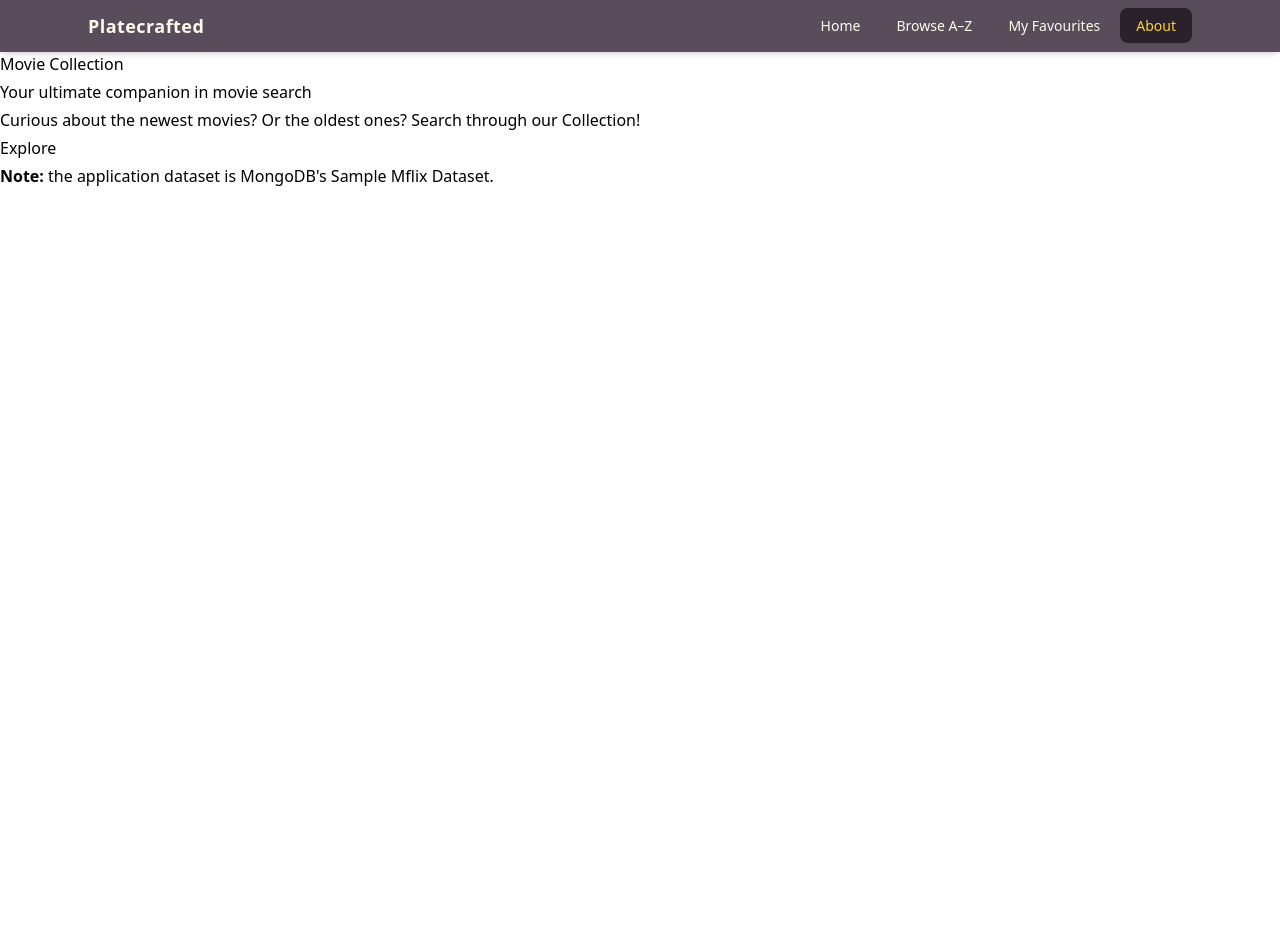
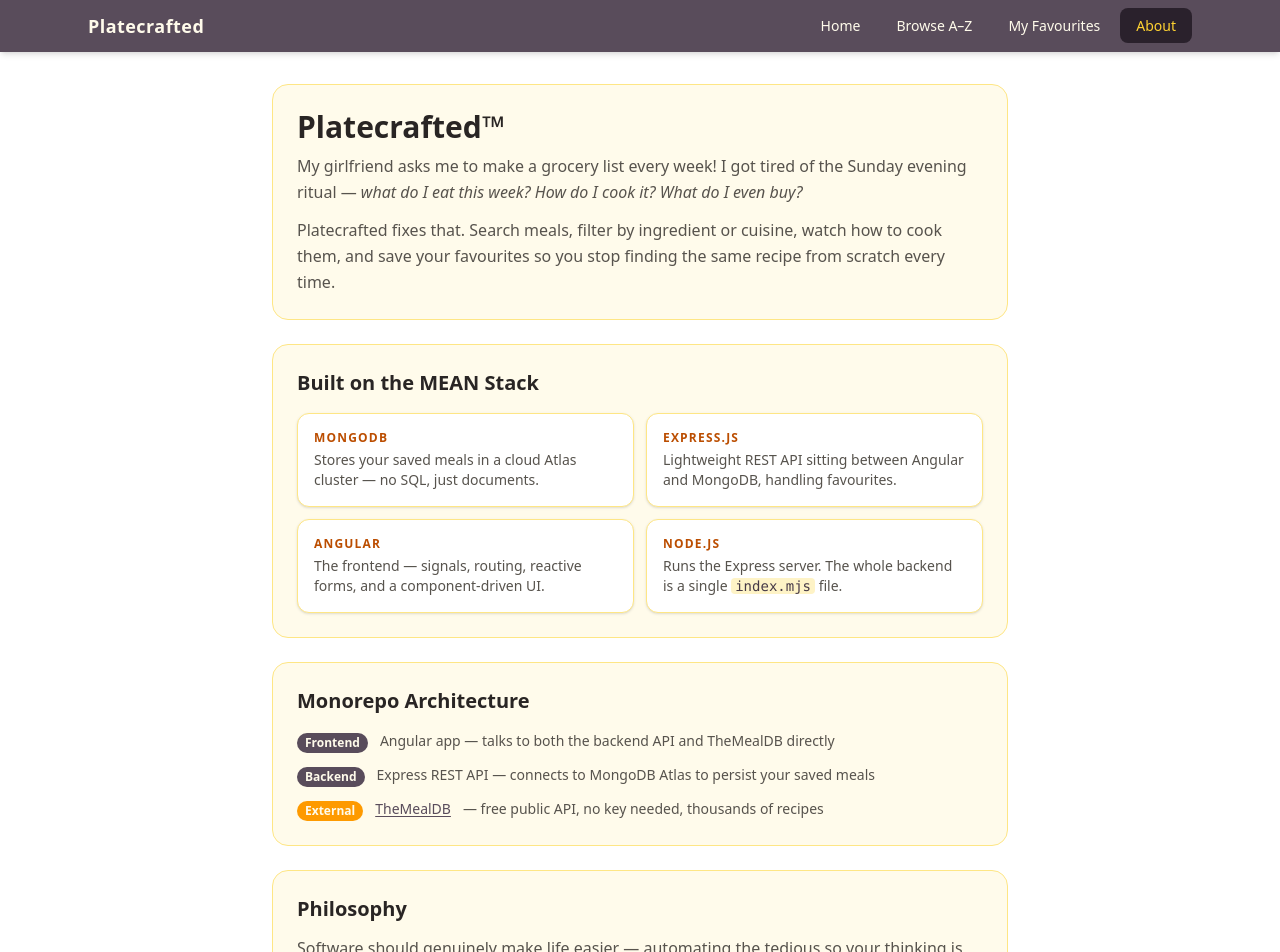
Before and after one commit to valerkahere/platecrafted, an Angular app in the folder frontend/: page /about in a window 1280 px wide. Shown: the top 952 px of the page. Before the commit the page ends 800 px from the top, so only its background shows below. Built offline with nearby package versions, Linux system fonts and the light colour scheme.

Commit message:
Update UX. Introduce package-lock to root /

```diff
--- a/frontend/src/app/components/listitems/listitems.html
+++ b/frontend/src/app/components/listitems/listitems.html
@@ -89,7 +89,7 @@
   </div>
 } @else {
   <div
-    class="mx-1 rounded-2xl border border-amber-200 bg-amber-50 p-4"
+    class="mx-2 rounded-2xl border border-amber-200 bg-amber-50 p-4"
   >
     @if (itemsService.items()) {
       @if (itemsService.searchTerm()) {
--- a/frontend/src/app/components/search/search.html
+++ b/frontend/src/app/components/search/search.html
@@ -1,5 +1,5 @@
 <form
-  class="my-2 flex flex-col gap-3"
+  class="mx-2 my-2 flex flex-col gap-3"
   #searchForm="ngForm"
   (ngSubmit)="
     searchForm.valid && itemsService.getItemsUser(mealName.value)
@@ -22,11 +22,11 @@
   </div>
   <div class="flex items-center justify-between gap-3">
     <button
-      type="submit"
-      class="cursor-pointer rounded-lg bg-mauve-600 px-4 py-2 text-amber-50 transition hover:bg-mauve-700 disabled:cursor-not-allowed disabled:opacity-50"
-      [disabled]="searchForm.invalid"
-    >
-      Find Meals
-    </button>
+  type="submit"
+  class="cursor-pointer rounded-lg bg-mauve-600 px-4 py-2 text-amber-50 transition hover:bg-mauve-700 disabled:cursor-not-allowed disabled:opacity-50 flex flex-1 justify-center items-center whitespace-nowrap md:grow-0 md:shrink-0"
+  [disabled]="searchForm.invalid"
+>
+  Find Meals
+</button>
   </div>
 </form>
--- a/frontend/src/app/routes/about/about.html
+++ b/frontend/src/app/routes/about/about.html
@@ -1,28 +1,76 @@
-<div class="container mx-auto flex flex-col gap-1">
-  <h1>Movie Collection</h1>
-  <h2>Your ultimate companion in movie search</h2>
+<div class="container mx-auto flex flex-col gap-6 px-4 py-8 max-w-3xl">
 
-  <p>
-    Curious about the newest movies? Or the oldest ones? Search
-    through our Collection!
-  </p>
+  <!-- Hero -->
+  <div class="rounded-2xl border border-amber-200 bg-amber-50 p-6">
+    <h1 class="text-3xl font-bold text-stone-800 mb-2">Platecrafted™</h1>
+    <p class="text-stone-600 leading-relaxed">
+      My girlfriend asks me to make a grocery list every week!
+      I got tired of the Sunday evening ritual — <em class="italic">what do I eat this week? How do I cook it? What do I even buy?</em>
+    </p>
+    <p class="text-stone-600 leading-relaxed mt-3">
+      Platecrafted fixes that. Search meals, filter by ingredient or cuisine, watch how to cook them,
+      and save your favourites so you stop finding the same recipe from scratch every time.
+    </p>
+  </div>
 
-  <a
-    class="btn btn-primary"
-    routerLink="/"
-    routerLinkActive="active"
-    ariaCurrentWhenActive="page"
-    [routerLinkActiveOptions]="{ exact: true }"
-    >Explore</a
-  >
+  <!-- MEAN Stack -->
+  <div class="rounded-2xl border border-amber-200 bg-amber-50 p-6">
+    <h2 class="text-xl font-bold text-stone-800 mb-4">Built on the MEAN Stack</h2>
+    <div class="grid grid-cols-1 sm:grid-cols-2 gap-3">
 
-  <p>
-    <strong>Note:</strong> the application dataset is MongoDB's
-    <a
-      href="https://www.mongodb.com/docs/atlas/sample-data/sample-mflix/"
-      rel="noopener noreferrer"
-      target="_blank"
-      >Sample Mflix Dataset</a
-    >.
-  </p>
+      <div class="rounded-xl border border-amber-200 bg-white p-4 shadow-sm">
+        <h3 class="text-xs font-semibold uppercase tracking-widest text-amber-700 mb-1">MongoDB</h3>
+        <p class="text-sm text-stone-600 mt-1">Stores your saved meals in a cloud Atlas cluster — no SQL, just documents.</p>
+      </div>
+
+      <div class="rounded-xl border border-amber-200 bg-white p-4 shadow-sm">
+        <h3 class="text-xs font-semibold uppercase tracking-widest text-amber-700 mb-1">Express.js</h3>
+        <p class="text-sm text-stone-600 mt-1">Lightweight REST API sitting between Angular and MongoDB, handling favourites.</p>
+      </div>
+
+      <div class="rounded-xl border border-amber-200 bg-white p-4 shadow-sm">
+        <h3 class="text-xs font-semibold uppercase tracking-widest text-amber-700 mb-1">Angular</h3>
+        <p class="text-sm text-stone-600 mt-1">The frontend — signals, routing, reactive forms, and a component-driven UI.</p>
+      </div>
+
+      <div class="rounded-xl border border-amber-200 bg-white p-4 shadow-sm">
+        <h3 class="text-xs font-semibold uppercase tracking-widest text-amber-700 mb-1">Node.js</h3>
+        <p class="text-sm text-stone-600 mt-1">Runs the Express server. The whole backend is a single <code class="text-mauve-700 bg-amber-100 px-1 rounded">index.mjs</code> file.</p>
+      </div>
+
+    </div>
+  </div>
+
+  <!-- Architecture -->
+  <div class="rounded-2xl border border-amber-200 bg-amber-50 p-6">
+    <h2 class="text-xl font-bold text-stone-800 mb-4">Monorepo Architecture</h2>
+    <ul class="flex flex-col gap-3 text-sm text-stone-600">
+      <li class="flex items-start gap-3">
+        <span class="mt-0.5 rounded-full bg-mauve-600 text-amber-50 text-xs font-bold px-2 py-0.5 shrink-0">Frontend</span>
+        Angular app — talks to both the backend API and TheMealDB directly
+      </li>
+      <li class="flex items-start gap-3">
+        <span class="mt-0.5 rounded-full bg-mauve-600 text-amber-50 text-xs font-bold px-2 py-0.5 shrink-0">Backend</span>
+        Express REST API — connects to MongoDB Atlas to persist your saved meals
+      </li>
+      <li class="flex items-start gap-3">
+        <span class="mt-0.5 rounded-full bg-amber-500 text-amber-50 text-xs font-bold px-2 py-0.5 shrink-0">External</span>
+        <a href="https://www.themealdb.com" target="_blank" class="text-mauve-600 hover:text-mauve-800 underline underline-offset-2 transition">
+          TheMealDB
+        </a>
+        — free public API, no key needed, thousands of recipes
+      </li>
+    </ul>
+  </div>
+
+  <!-- Philosophy -->
+  <div class="rounded-2xl border border-amber-200 bg-amber-50 p-6">
+    <h2 class="text-xl font-bold text-stone-800 mb-3">Philosophy</h2>
+    <p class="text-stone-600 leading-relaxed">
+      Software should genuinely make life easier — automating the tedious so your thinking is freed up
+      for more important things. Platecrafted is a small proof of that: one less decision to make each week,
+      handled quietly in the background (God bless!).
+    </p>
+  </div>
+
 </div>
--- a/package.json
+++ b/package.json
@@ -6,7 +6,8 @@
     "start:backend": "npm run --prefix backend start",
     "install:all": "npm ci --prefix frontend && npm ci --prefix backend",
     "predev": "npm run install:all",
-    "dev": "concurrently 'npm run start:frontend' 'npm run start:backend'"
+    "dev": "concurrently 'npm run start:frontend' 'npm run start:backend'",
+    "dev:noinstall": "concurrently 'npm run start:frontend' 'npm run start:backend'"
   },
   "author": "Valerii Navalnyi",
   "devDependencies": {
```
Also changed, not shown: 1 other file (tests, documents, lock files or other folders).
